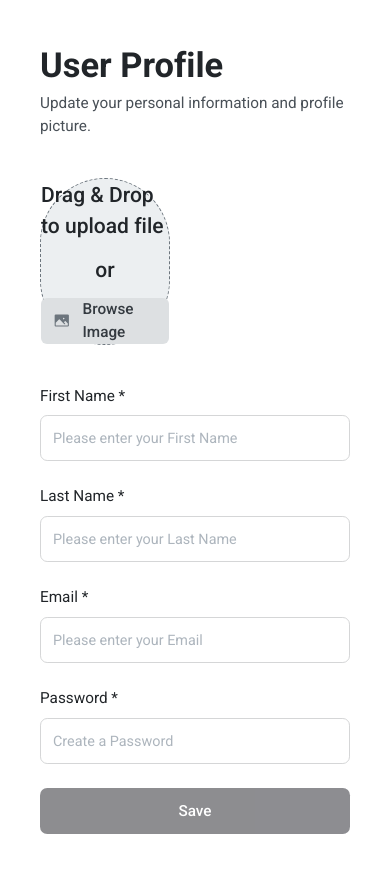
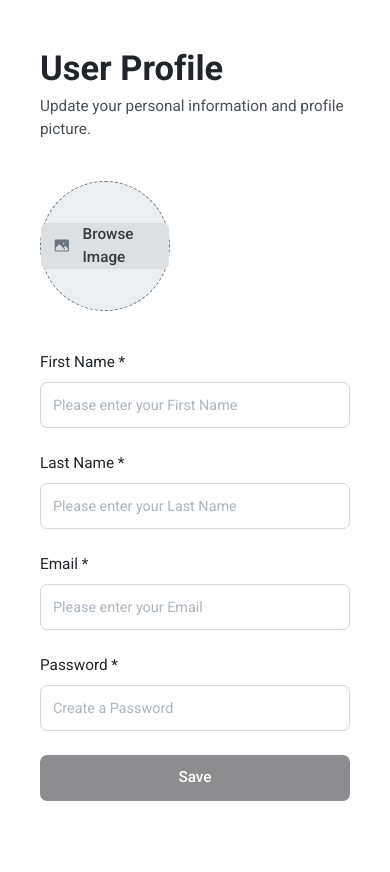
Before and after one commit to safdar-azeem/user-profile, a Vue app: page / in a window 390 px wide. After the commit the page ends 844 px from the top, so only its background shows below. Built offline with nearby package versions, Linux system fonts and the light colour scheme.

Commit message:
update upload image container style for mobile resolution

```diff
--- a/src/components/profile/UploadImage.vue
+++ b/src/components/profile/UploadImage.vue
@@ -21,11 +21,11 @@ export default defineComponent({
 
 <template>
    <div
-      class="bg-gray-200 relative self-start rounded-full h-[130px] w-[130px] md:w-full md:h-full md:min-h-[470px] md:max-h-[470px] md:rounded-md grid place-items-center border-gray-600 border"
+      class="bg-gray-200 relative self-start rounded-full min-h-[130px] h-[130px] w-[130px] md:w-full md:h-full md:min-h-[470px] md:max-h-[470px] md:rounded-md grid place-items-center border-gray-600 border"
       :style="readAbleImage ? 'border-style: none' : 'border-style: dashed'">
       <div class="grid place-items-center gap-y-3" v-if="!readAbleImage">
-         <h5>Drag & Drop to upload file</h5>
-         <h5>or</h5>
+         <h5 class="hidden md:flex">Drag & Drop to upload file</h5>
+         <h5 class="hidden md:flex">or</h5>
          <FileBtn @handleImage="$emit('handleImage', $event)" />
       </div>
 
```
